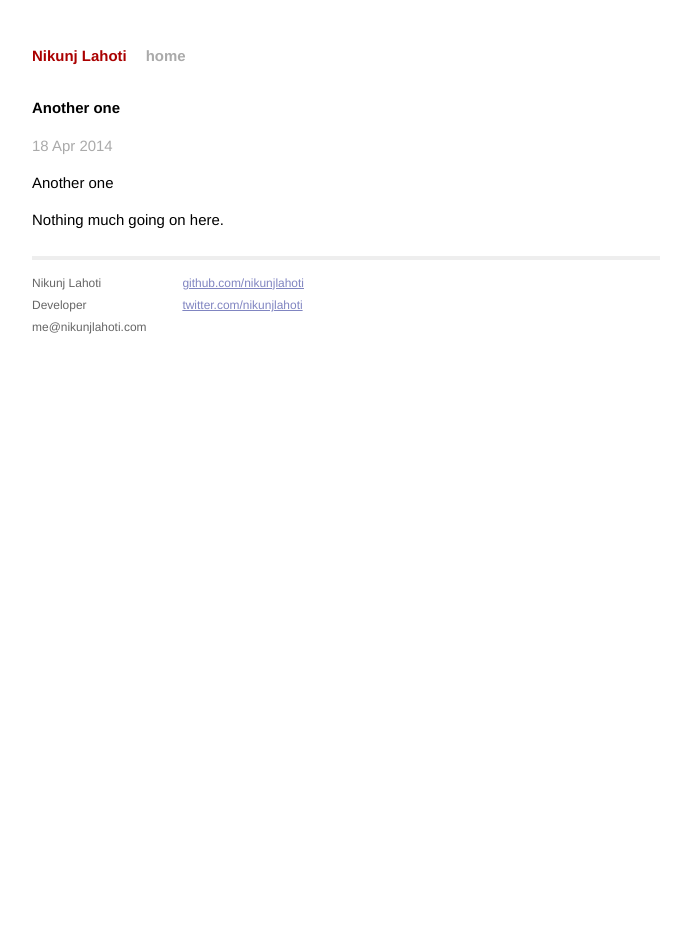
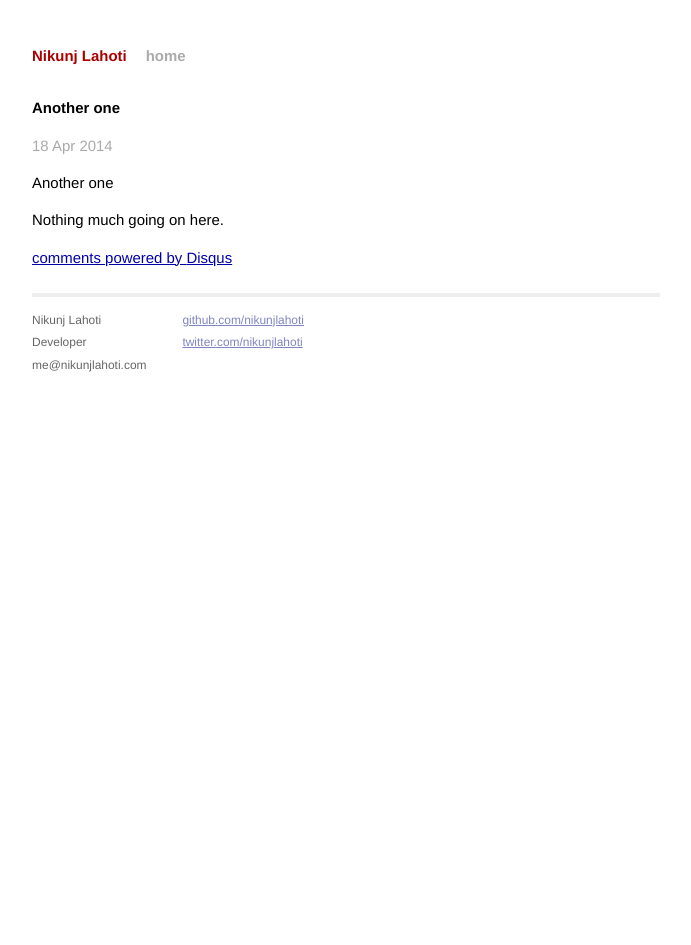
Before and after one commit to nikunjlahoti/nikunjlahoti.github.io, a Jekyll site: the page built from _posts/2014-04-18-Lets-add-another-one.markdown, in a window 1280 px wide. Shown: the whole page, without its empty margins (294-985 px from the left). Built offline with Jekyll 4.4.1, drawn with Linux system fonts in a browser that asks for light colours; Markdown is read by kramdown in place of the engine named in the settings; comment, search, counter and statistics services are not loaded; part of the change alters nothing that is shown.

Commit message:
added disqus

```diff
--- a/_layouts/post.html
+++ b/_layouts/post.html
@@ -7,3 +7,18 @@ layout: default
 <div class="post">
 {{ content }}
 </div>
+
+<div id="disqus_thread"></div>
+<script type="text/javascript">
+/* * * CONFIGURATION VARIABLES: EDIT BEFORE PASTING INTO YOUR WEBPAGE * * */
+var disqus_shortname = 'nikunjlahotigithubio'; // required: replace example with your forum shortname
+
+/* * * DON'T EDIT BELOW THIS LINE * * */
+(function() {
+    var dsq = document.createElement('script'); dsq.type = 'text/javascript'; dsq.async = true;
+    dsq.src = '//' + disqus_shortname + '.disqus.com/embed.js';
+    (document.getElementsByTagName('head')[0] || document.getElementsByTagName('body')[0]).appendChild(dsq);
+})();
+</script>
+<noscript>Please enable JavaScript to view the <a href="http://disqus.com/?ref_noscript">comments powered by Disqus.</a></noscript>
+<a href="http://disqus.com" class="dsq-brlink">comments powered by <span class="logo-disqus">Disqus</span></a>
```
